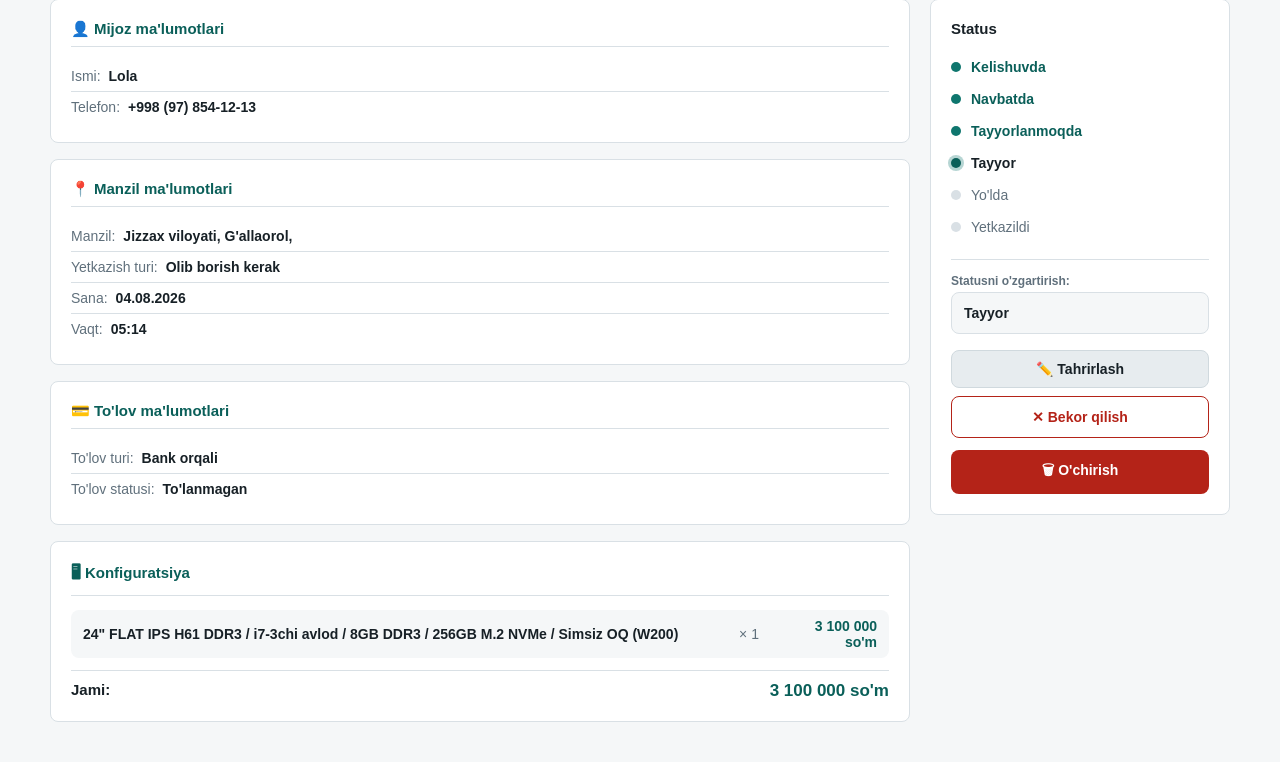
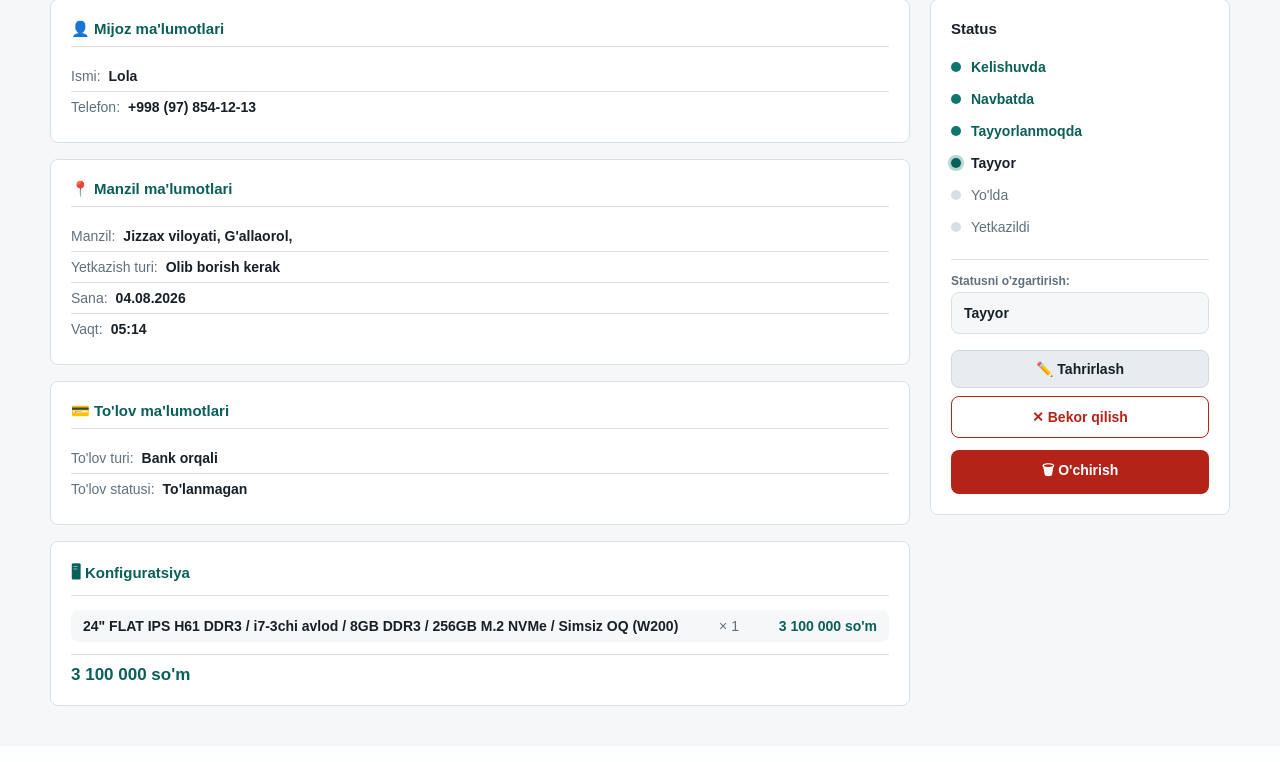
Before and after one commit to shahbozshirinboyev/calculator.teratech.uz, a Django app: page /orders/20/ in a window 1280 px wide. Shown: the part 163-925 px from the top of the page. After the commit the page ends 869 px from the top, so only its background shows below. Run offline with Django 5.2, Linux system fonts and the light colour scheme; a user stored in the database is signed in; data comes from the database, SQL or seed files in the repository; both versions use the stored data as it was after the commit.

Commit message:
fix some item

```diff
--- a/orders/templates/orders/order_detail.html
+++ b/orders/templates/orders/order_detail.html
@@ -48,7 +48,7 @@
 
 .config-item {
   display: grid;
-  grid-template-columns: 1fr 60px 90px;
+  grid-template-columns: 1fr 60px minmax(110px, auto);
   gap: 8px;
   align-items: center;
   padding: 8px 12px;
@@ -59,7 +59,7 @@
 }
 .config-item .label { font-weight: 600; }
 .config-item .qty { color: var(--muted); text-align: center; }
-.config-item .price { font-weight: 700; color: var(--accent-dark); text-align: right; }
+.config-item .price { font-weight: 700; color: var(--accent-dark); text-align: right; white-space: nowrap; }
 
 .status-sidebar { padding: 20px; position: sticky; top: 16px; }
 .status-sidebar h3 { margin: 0 0 14px; font-size: 15px; }
@@ -281,8 +281,7 @@
             </span>
           </div>
         {% endfor %}
-        <div style="display:flex;justify-content:space-between;margin-top:12px;padding-top:10px;border-top:1px solid var(--line);">
-          <strong style="font-size:15px;">Jami:</strong>
+        <div style="display:flex;margin-top:12px;padding-top:10px;border-top:1px solid var(--line);">
           <div style="text-align:right;">
             <div style="font-weight:800;font-size:17px;color:var(--accent-dark)">{{ order.total_price_uzs|format_uzs }} so'm</div>
           </div>
```
Also changed, not shown: db.sqlite3.
